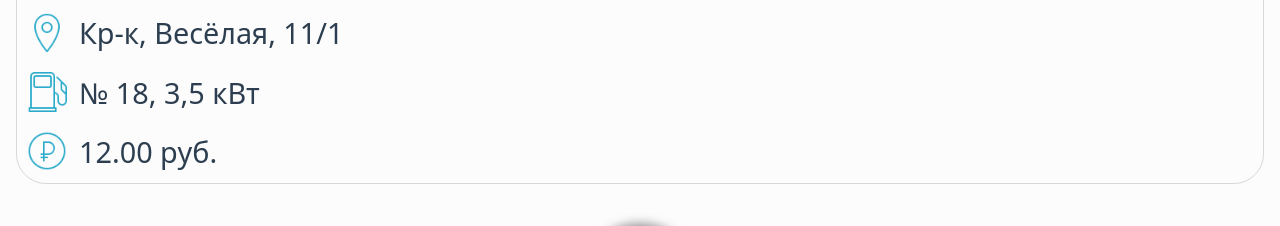
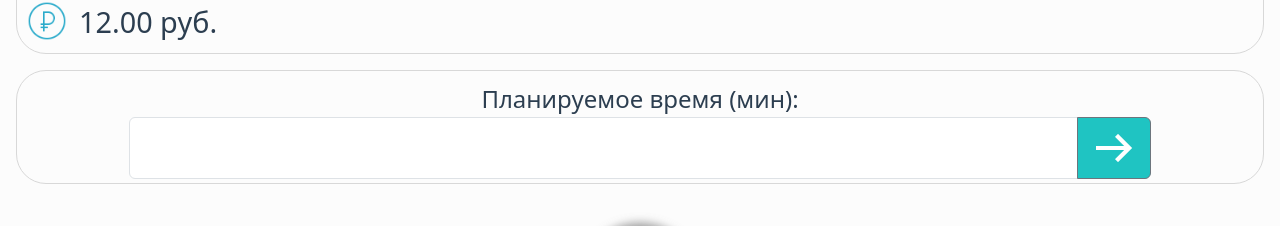
Before and after one commit to ivanLFN/pwa_soh_vue, a Vue app: page /station in a window 1280 px wide. Shown: the part 392-618 px from the top of the page. Built offline with nearby package versions, Linux system fonts and the light colour scheme.

Commit message:
adding input for enter time of charge

```diff
--- a/src/components/StationPage.vue
+++ b/src/components/StationPage.vue
@@ -50,6 +50,21 @@
           />
           {{ station.cost }}
         </div>
+      </div>
+      <div class="count-min mt-3">
+        <div class="text-input">
+          Планируемое время (мин):
+        </div>
+        <div class="enter-block col-12 d-flex justify-content-center align-items-center">
+            <div class="col-10">
+              <div class="input-group mb-3 enter-code">
+                <input type="text" class="form-control" placeholder="" aria-label="" aria-describedby="button-addon2" v-model="numericValue" @input="restrictInput">
+                <button class="btn btn-outline-secondary button-style" type="button" id="button-addon2">
+                  <img src="/img/arrow-input.png" alt="info-icon">
+                </button>
+              </div>
+            </div>
+          </div>
       </div>
     </div>
     <div class="new-session">
@@ -141,4 +156,72 @@ export default {
   border: 1px solid #d8d8d8;
   border-radius: 30px;
 }
+
+.count-min {
+  margin-left: 1rem !important;
+  margin-right: 1rem !important;
+  border-radius: 30px;
+  padding: 10px;
+  border: 1px solid #d8d8d8;
+}
+
+
+
+
+
+.bottom-bar {
+  position: fixed;
+  bottom: 0;
+  width: 150px;
+  height: 100px;
+  background-color: white;
+  color: #fff;
+  box-shadow: 0px -10px 15px rgba(116, 116, 116, 0.7);
+}
+
+.home-el {
+  position: fixed;
+  bottom: 0;
+  width: 100%;
+  min-height: 55%;
+  background-color: rgb(252, 252, 252);
+  border-radius: 30px 30px 0 0;
+  box-shadow: 0px -10px 15px rgba(116, 116, 116, 0.7);
+  left: 0;
+}
+.new-session {
+  background-color: white;
+  padding: 10px;
+  width: 120px;
+  border-radius: 150px;
+  box-shadow: 0px -5px 10px rgba(116, 116, 116, 0.7);
+  position: fixed;
+  bottom: 0;
+  left: 50%;
+  transform: translate(-50%, -50%);
+}
+
+.image-info {
+  margin-top: 60px;
+  margin-bottom: 80px;
+  font-size: 1.9rem;
+  padding-bottom: 110px;
+}
+
+.enter-code {
+  height: 40px;
+}
+
+.button-style {
+  background-color: #1fc4c2;
+}
+
+.form-control {
+  font-size: 2rem;
+}
+
+.text-input {
+  font-size: 1.5rem;
+}
+
 </style>
```
